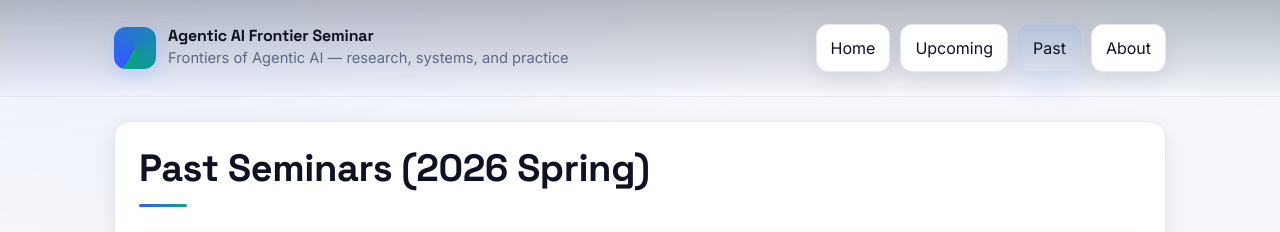
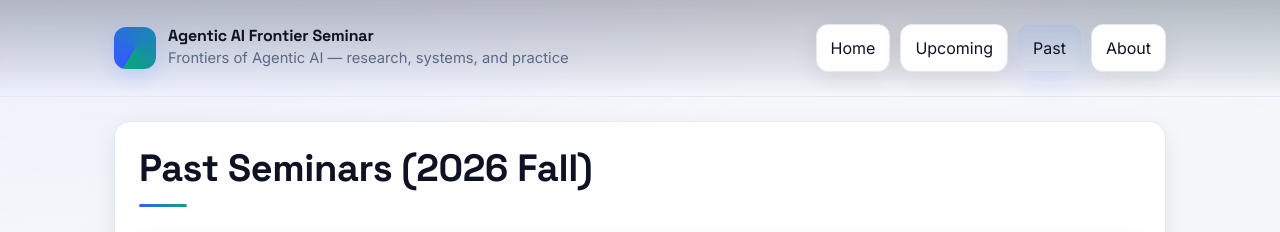
Before and after one commit to agentic-ai-frontier-seminar/agentic-ai-frontier-seminar.github.io, a plain HTML site: page past.html in a window 1280 px wide. Shown: the top 232 px of the page. Drawn offline with Linux system fonts and the light colour scheme.

Commit message:
Update past.html

```diff
--- a/past.html
+++ b/past.html
@@ -37,7 +37,7 @@
   <main class="container">
 
     <section class="panel">
-      <h1 style="margin-top:0">Past Seminars (2026 Spring)</h1>
+      <h1 style="margin-top:0">Past Seminars (2026 Fall)</h1>
       <div class="card table-card" style="padding:0">
         <table aria-label="Past seminar list">
           <thead>
```
